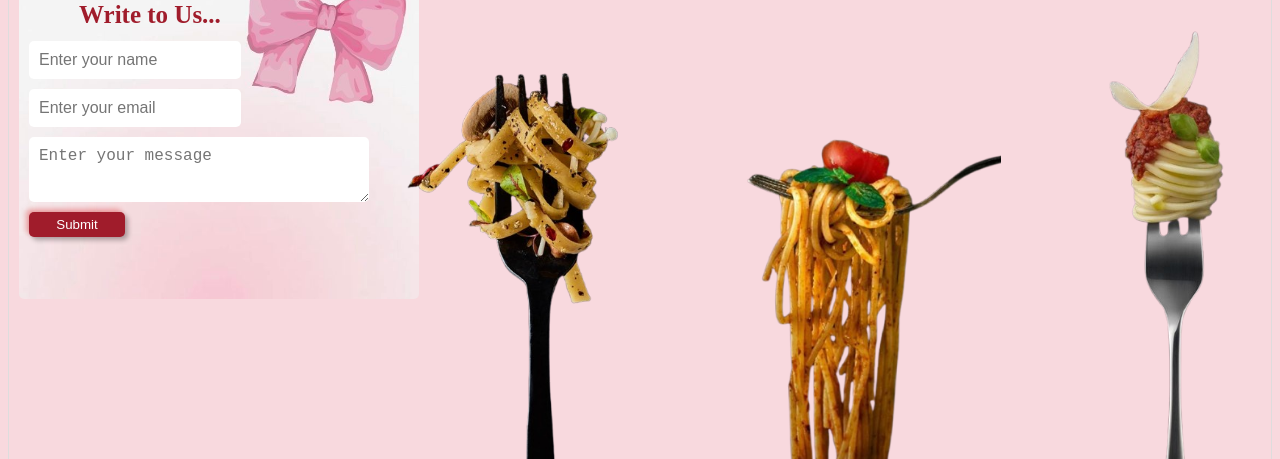
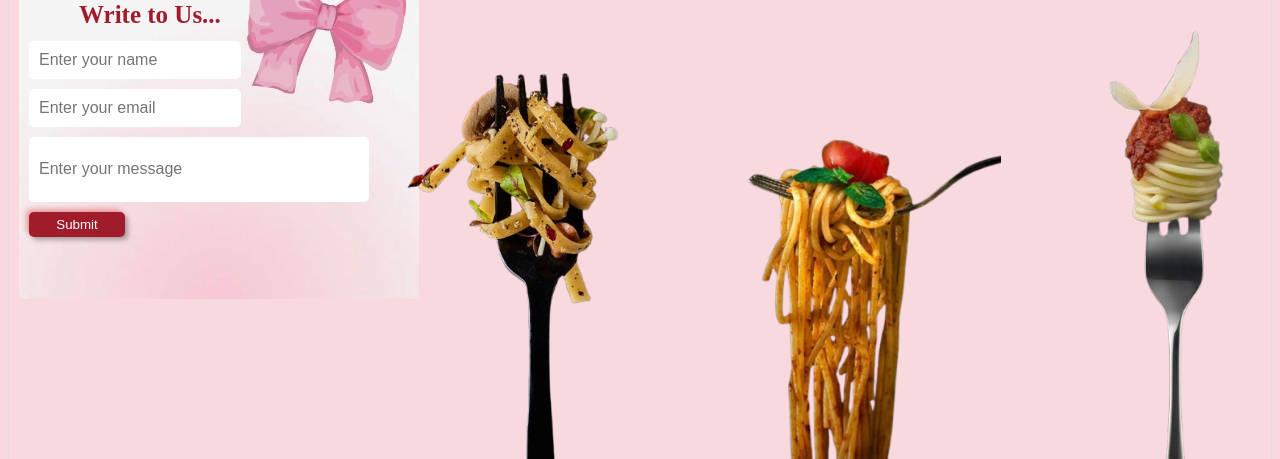
Before and after one commit to samiyasingh/cupid, a plain HTML site: page index.html in a window 1280 px wide. Shown: the part 1500-1959 px from the top of the page. Drawn offline with Linux system fonts and the light colour scheme.

Commit message:
Update index.html

```diff
--- a/index.html
+++ b/index.html
@@ -149,7 +149,7 @@
 
                           <input type="text" id="email" name="email" placeholder="Enter your email" >
 
-                          <textarea class="message" type="text" id="msg" name="msg" placeholder="Enter your message" ></textarea>
+                          <input class="message" type="text" id="msg" name="msg" onclick= "event()"placeholder="Enter your message" ></textarea>
                           <button class="submit" type="submit onclick=" event()">Submit</button>
 
                         </div>
```
